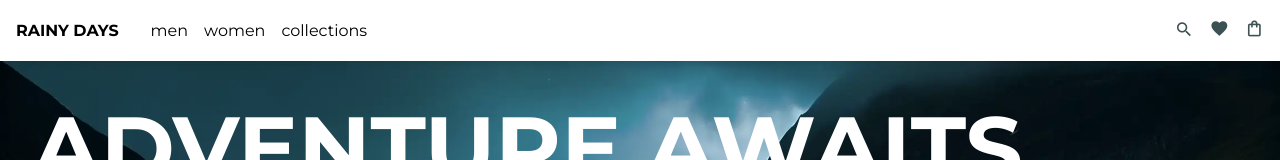
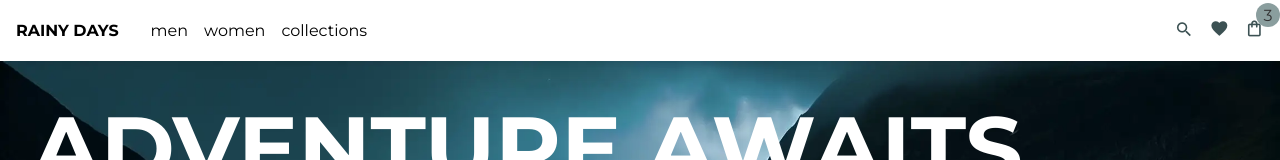
Before and after one commit to kyrregjerstad/Rainy-Days, a SvelteKit app: page / in a window 1280 px wide. Shown: the top 160 px of the page. Built offline with nearby package versions, Linux system fonts and the light colour scheme.

Commit message:
style add shopping bag animation

```diff
--- a/src/components/NavHeader.svelte
+++ b/src/components/NavHeader.svelte
@@ -5,6 +5,7 @@
   import HoverCart from "./cart/HoverCart.svelte";
   import { userFavorites } from "@stores/user-favorites";
   import NavigationSidebar from "./NavigationSidebar.svelte";
+  import ShoppingBagIcon from "@components/navbar/ShoppingBagIcon.svelte";
 
   let cartIsHidden = true;
 
@@ -67,9 +68,7 @@
         >
       </li>
       <li>
-        <a href="/cart"
-          ><span class="material-symbols-outlined"> shopping_bag </span></a
-        >
+        <a href="/cart"><ShoppingBagIcon /></a>
       </li>
     </ul>
   </div>
--- /dev/null
+++ b/src/components/navbar/ShoppingBagIcon.svelte
@@ -0,0 +1,52 @@
+<script>
+  import { cart } from "@stores/shopping-cart";
+
+  let totalQuantity = 0;
+  let animate = false;
+
+  $: totalQuantity = $cart.reduce((acc, item) => {
+    return acc + parseInt(item.quantity, 10);
+  }, 0);
+
+  $: totalQuantity, (animate = true);
+
+  $: if (animate) {
+    setTimeout(() => {
+      animate = false;
+    }, 150);
+  }
+</script>
+
+<div class="shopping-bag-container">
+  <div class="shopping-bag-amount" class:animate>{totalQuantity}</div>
+  <span class="material-symbols-outlined"> shopping_bag </span>
+</div>
+
+<style>
+  .shopping-bag-container {
+    position: relative;
+  }
+
+  .shopping-bag-amount {
+    position: absolute;
+    display: flex;
+    justify-content: center;
+    align-items: center;
+    top: -1rem;
+    right: -1rem;
+    width: 1.5rem;
+    height: 1.5rem;
+    text-align: center;
+    background-color: var(--clr-primary-light);
+    opacity: 0.8;
+    border-radius: 100%;
+    transition: all 0.2s ease-in-out;
+  }
+
+  .animate {
+    transform: scale3d(1.2, 1.2, 1.2);
+  }
+  span {
+    font-size: 1.2rem;
+  }
+</style>
```
